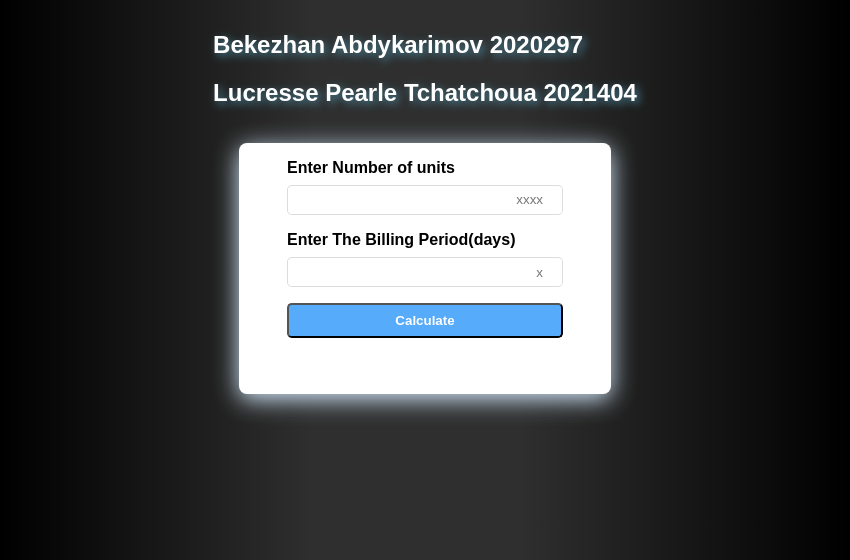
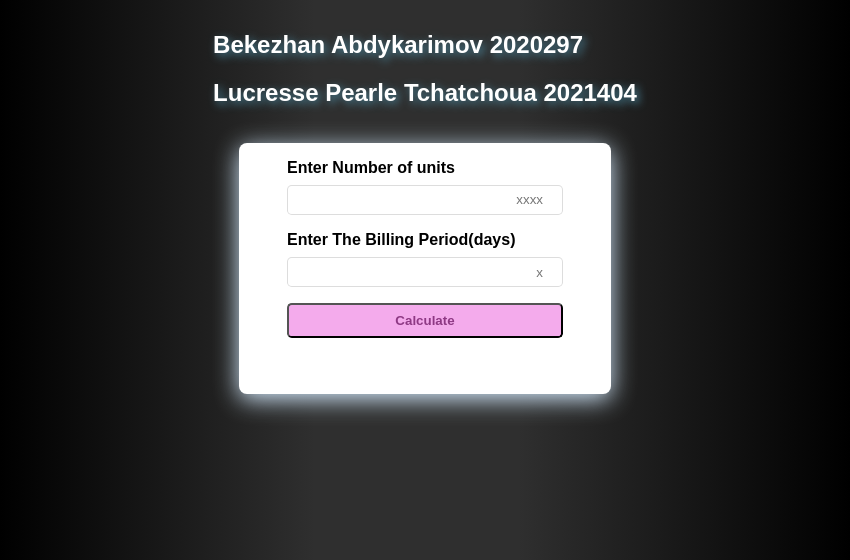
Before and after one commit to Pearle2020/project3-, an Electron app: page index.html in a window 850 px wide. Shown: the part 240-800 px from the top of the page. Drawn offline with Linux system fonts and the light colour scheme.

Commit message:
some updates

```diff
--- a/style.css
+++ b/style.css
@@ -101,9 +101,9 @@ form {
 }
 
 button#submit {
-    background-color: #57abfb;
+    background-color: #f4abec;
     font-weight: 700;
-    color: #fff;
+    color: rgb(142, 57, 132);
 }
 
 .submit:active {
@@ -125,7 +125,7 @@ button#submit {
 
     padding: 0.5em 1em;
     border-radius: 0.5em;
-
+    color: #0e0e0f;
     width: 50vw;
     min-height: 40vh;
     background-color: rgb(224, 184, 246);
```
